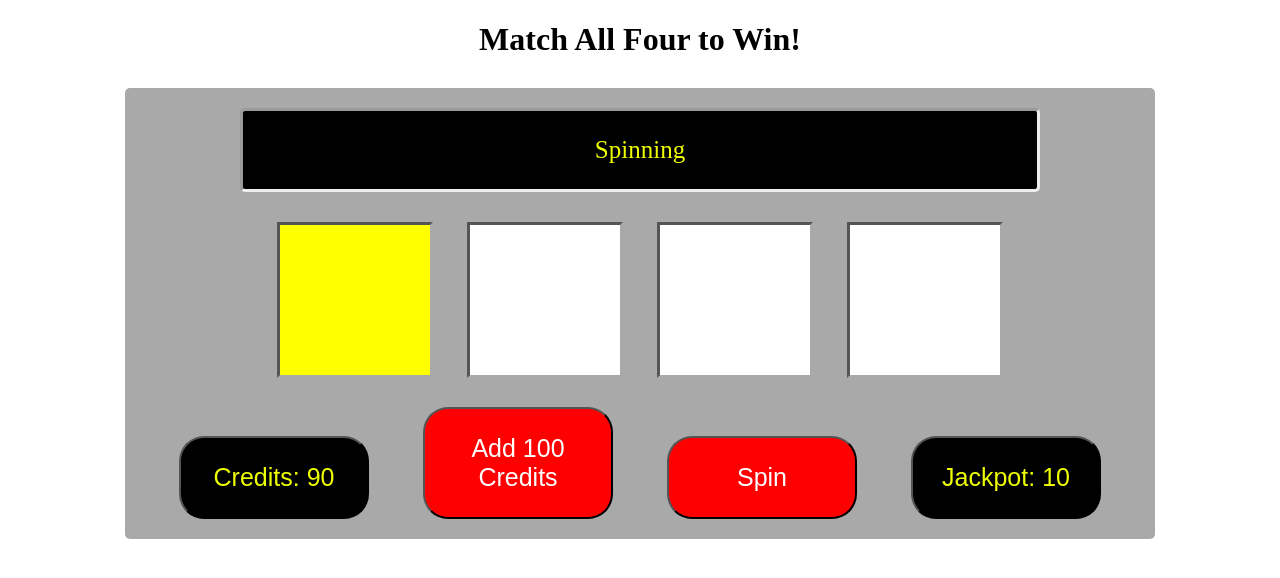
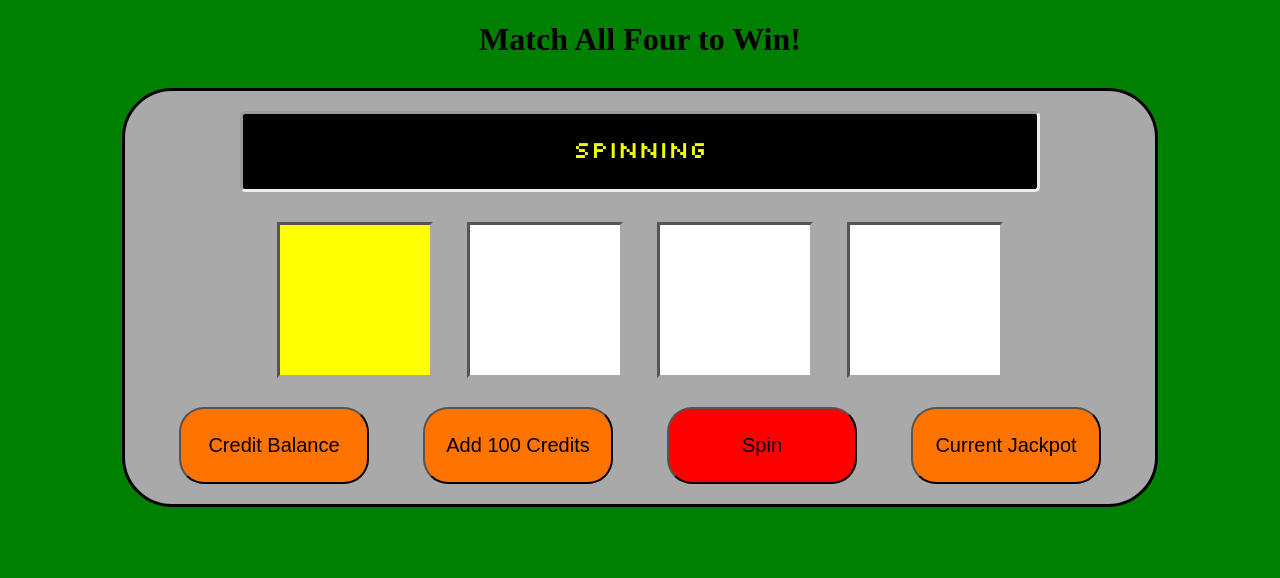
Before and after one commit to ConalG/Phorest_TechTest_slotMachine, a plain HTML site: page index.html in a window 1280 px wide. Both pictures are taken after a click on the button "Spin". Drawn offline with Linux system fonts and the light colour scheme.

Commit message:
Update to style.css
Updated to Design, added fonts for display. Clean up of code

```diff
--- a/index.html
+++ b/index.html
@@ -7,23 +7,23 @@
  </head>
  <body>
      <header class="center">
-         <h1>Match All Four to Win!</h1>
+        <h1>Match All Four to Win!</h1>
      </header>
      <div class="machine">
         <div class="display">
             <span id="result">We have given you 100 credits on the house!</span>
         </div>
         <div class="center" id="slotbody">
-                <div id="slot1" class="c0"></div>
-                <div id="slot2" class="c0"></div>
-                <div id="slot3" class="c0"></div>
-                <div id="slot4" class="c0"></div>
+            <div id="slot1" class="c0"></div>
+            <div id="slot2" class="c0"></div>
+            <div id="slot3" class="c0"></div>
+            <div id="slot4" class="c0"></div>
         </div>
         <div class="center">
-            <button class="screen">Credits: <span id="money">100</span></button>
-            <button id="play" onclick="spinning();">Add 100 Credits</button>
-            <button id="play" onclick="spinning();">Spin</button>
-            <button class="screen">Jackpot: <span id="prize">0</span></button>
+            <button class="screen" onclick="creditBalance()">Credit Balance</button>
+            <button class="screen" onclick="add100Credits();">Add 100 Credits</button>
+            <button id="play" onclick="spin();">Spin</button>
+            <button class="screen" onclick="currentJackpot()">Current Jackpot</button>
         </div>
     </div>
  </body>
--- a/script.js
+++ b/script.js
@@ -1,35 +1,40 @@
 let credits = 100;
 let jackpot = 0;
-let result = false;
-
-
-//Genertate Random Number
-const generateRandomNumber = () =>{
-    return Math.floor(Math.random() * 4);
-  }
+let doing = false;
 
 const randomInt = (min, max)=>{
 	return Math.floor((Math.random() * (max-min+1)) + min);
 }
 
-//Get Element ID
 const getElement = (id) =>{
     return document.getElementById(id);
 }
-//Update Display for credits
-const updateCredits = () =>{
-    const money = getElement('money');
+
+const creditBalance = () =>{
+    let resultBox = getElement("result");
     const value = credits;
-    money.innerHTML = `${value}`;
+    resultBox.innerHTML = `Your Balance is: ${value} Credits`;
 }
-//Update Display for Jackpot
-const updateJackpot = () =>{
-    const prize = getElement('prize');
+
+const currentJackpot = () =>{
+    let resultBox = getElement("result");
     const value = jackpot;
-    prize.innerHTML = `${value}`;
+    resultBox.innerHTML = `Current Jackpot is: ${value} Credits`;
 }
-//Main Functionality of Game
+
+const add100Credits = () =>{
+    let resultBox = getElement("result");
+    credits += 100;
+    resultBox.innerHTML = `100 Credits Added. Balance is now ${credits} Credits`;
+}
+
 const playGame = () =>{
+    if(doing){return null;}
+    doing = true;
+
+    credits -= 10
+    jackpot += 10
+
     let slot1Number = randomInt(5,10);
     let slot2Number = randomInt(10,15);
     let slot3Number = randomInt(15,20);
@@ -95,31 +100,13 @@ const playGame = () =>{
 		}
         slot4.className = "c"+(parseInt(slot4.className.substring(1))+1)
     }
+
     setspinslot1 = setInterval(slot1Spin, 150);
     setspinslot2 = setInterval(slot2Spin, 150);
     setspinslot3 = setInterval(slot3Spin, 150);
     setspinslot4 = setInterval(slot4Spin, 150);
-
-    updateCredits();
-    updateJackpot();
-
 }
 
-
-const spinning = () =>{
-    let resultBox = getElement("result")
-    if(credits >= 10){
-        credits -= 10
-        jackpot += 10
-        playGame();
-    }
-    else{
-        resultBox.innerHTML="Not Enough Credits"
-    }
-
-}
-
-//Gathers result of Game
 const getresult = () =>{
     let slot1 = getElement(`slot1`).className;
     let slot2 = getElement(`slot2`).className;
@@ -128,12 +115,22 @@ const getresult = () =>{
     let resultBox = getElement(`result`);
 
     if(slot1 == slot2 && slot2 == slot3 && slot3 == slot4){
-        resultBox.innerHTML="Congratulations you have won the Jackpot"
+        resultBox.innerHTML=`Congratulations you have won the Jackpot: ${jackpot} Credits!`
         credits += jackpot
         jackpot = 0
     }
     else{
         resultBox.innerHTML="Better luck next time!"
     }
+    doing = false
+}
 
+const spin = () =>{
+    let resultBox = getElement("result")
+    if(credits >= 10){
+        playGame();
+    }
+    else{
+        resultBox.innerHTML="Not Enough Credits"
+    }
 }
--- a/style.css
+++ b/style.css
@@ -1,3 +1,10 @@
+@font-face{
+	font-family: 'displayfont';
+	src: url(fonts/slkscr.ttf) format('woff2');
+}
+body{
+	background-color: green;
+}
 .center{
     text-align: center;
 }
@@ -21,8 +28,9 @@
 	padding-bottom: 25px;
 	border-radius: 25px;
 	background-color: #ff0000;
-	color: #FFFFFF;
-	font-size: 25px;
+	color: #000000;
+	font-size: 20px;
+	font-family: fantasy;
 }
 .screen{
     width: 190px;
@@ -32,9 +40,10 @@
 	padding-top: 25px;
 	padding-bottom: 25px;
 	border-radius: 25px;
-	background-color: #000000;
-	color: #eeff00;
-	font-size: 25px;
+	background-color: #ff7300;
+	color: #000000;
+	font-size: 20px;
+	font-family: fantasy;
 }
 .balance{
     margin-left: 100px;
@@ -49,6 +58,7 @@
 	font-size: 15px;
     border-style: inset;
     height: 25px;
+	font-family: displayfont;
 }
 .display{
     margin-left: 100px;
@@ -62,10 +72,13 @@
 	color: #eeff00;
 	font-size: 25px;
     border-style: inset;
+	font-family: displayfont;
 }
 
 .machine{
-    border-radius: 5px;
+	border-style: solid;
+	border-color: #000000;
+    border-radius: 50px;
 	background-color: darkgray;
 	margin-top: 30px;
 	padding-top: 20px;
```
Also changed, not shown: fonts/slkscr.ttf (added), fonts/slkscrb.ttf (added), fonts/slkscre.ttf (added), fonts/slkscreb.ttf (added).
